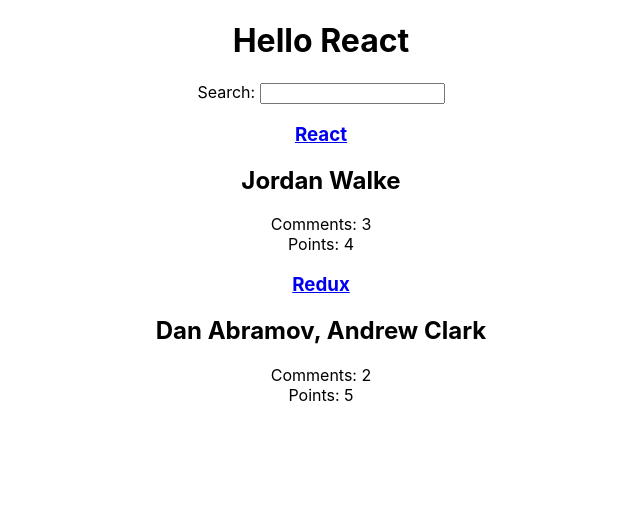
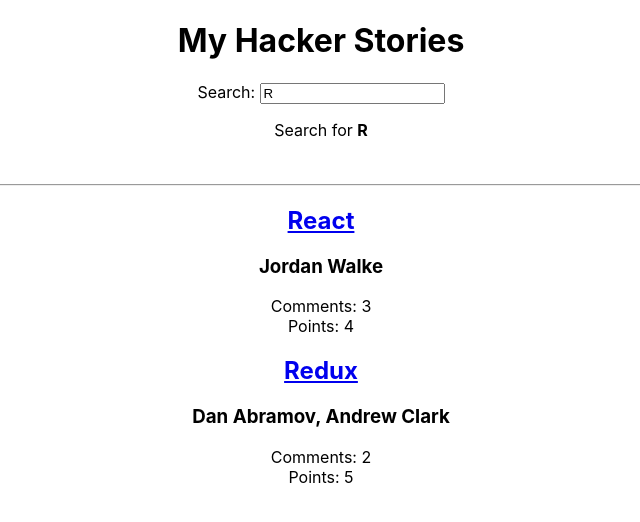
Before and after one commit to AlekseyOgorodnikov/The-Road-to-React, a React (Create React App) app: page / in a window 1280 px wide. Shown: the top 522 px of the page, without its empty margins (319-959 px from the left). Built offline with nearby package versions, Linux system fonts and the light colour scheme.

Commit message:
React Controller Components

```diff
--- a/src/App.js
+++ b/src/App.js
@@ -1,10 +1,8 @@
 import './App.css';
+import { React, useState } from 'react';
 
-function getTitle(title) {
-  return title;
-}
-
-const list = [
+const App = () => {
+  const stories = [
     {
       title: 'React',
       url: 'http://reactjs.org/',
@@ -22,30 +20,57 @@
       objectID: 1,
     },
   ];
+  const [searchTerm, setSearchTerm] = useState('R');
 
-function App() {
+  const handleSearch = (event) => {
+    setSearchTerm(event.target.value);
+  };
+
+  const searchedStories = stories.filter((story) =>
+    story.title.toLowerCase().includes(searchTerm.toLowerCase())
+  );
+
   return (
     <div className="App">
-      <h1>Hello {getTitle('React')}</h1>
+      <h1>My Hacker Stories</h1>
 
+      <Search onSearch={handleSearch} search={searchTerm} />
+      <br />
+      <hr />
+      <List list={searchedStories} />
+    </div>
+  );
+};
+
+const Search = (props) => {
+  return (
+    <div>
       <label htmlFor="search">Search: </label>
-      <input id="search" type="text" />
-      <br />
-      {list.map((item) => {
-        return (
+      <input
+        id="search"
+        type="text"
+        value={props.search}
+        onChange={props.onSearch}
+      />
+
+      <p>
+        Search for <strong>{props.search}</strong>
+      </p>
+    </div>
+  );
+};
+
+const List = (props) =>
+  props.list.map((item) => (
     <div key={item.objectID}>
-            <h3>
+      <h2>
         <a href={item.url}>{item.title}</a>
-            </h3>
-            <h2>{item.author}</h2>
+      </h2>
+      <h3>{item.author}</h3>
       <span>Comments: {item.num_comments}</span>
       <br />
       <span>Points: {item.points}</span>
     </div>
-        );
-      })}
-    </div>
-  );
-}
+  ));
 
 export default App;
```
Lines whose indentation alone changed are shown as unchanged.
